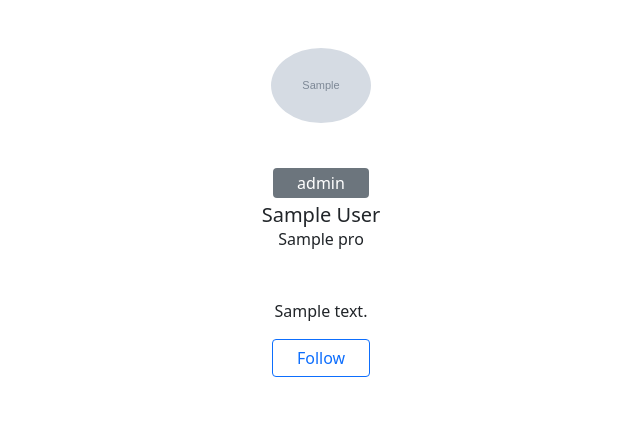
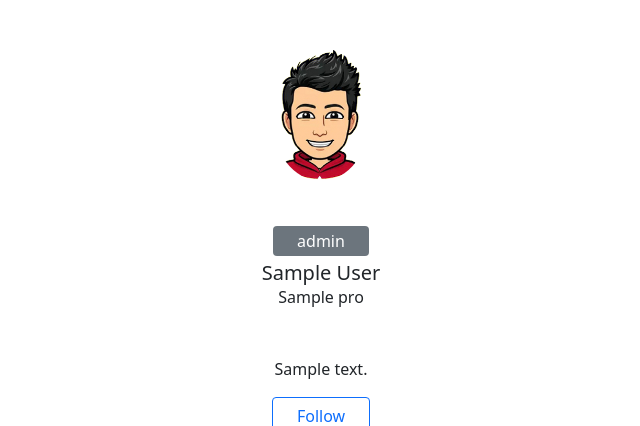
Before and after one commit to csk-5652/Django_Blog_Application, a Django app: template templates/profile.html in a window 1280 px wide. Shown: the part 56-482 px from the top of the page, without its empty margins (319-959 px from the left). Run offline with Django 3.2, Linux system fonts and the light colour scheme; the template is opened without the code that fills it: most values are stand-ins (such as "Sample title", 1, 10 or a date in 2020); grey boxes marked "Sample" are stand-in pictures; some libraries are stand-ins or nearby versions.

Commit message:
Update profile.html

```diff
--- a/templates/profile.html
+++ b/templates/profile.html
@@ -11,7 +11,7 @@
         <div class="row d-flex justify-content-center">
             <div class="col-md-7">
                 <div>
-                    <div class="text-center"> <img src="{{detail.Profile_image.url}}" width="100" class="rounded-circle"> </div>
+                    <div class="text-center"> <img src="{% static 'img/csk.png' %}" width="100" class="rounded-circle"> </div>
                     <div class="text-center mt-5"> <span class="bg-secondary p-1 px-4 rounded text-white">{{detail.Level}}</span>
                         <h5 class="mt-2 mb-0">{{detail.First_name}} {{detail.Last_name}}</h5> <span>{{detail.Pro}}</span>
                         <div class="px-4 mt-5">
```
